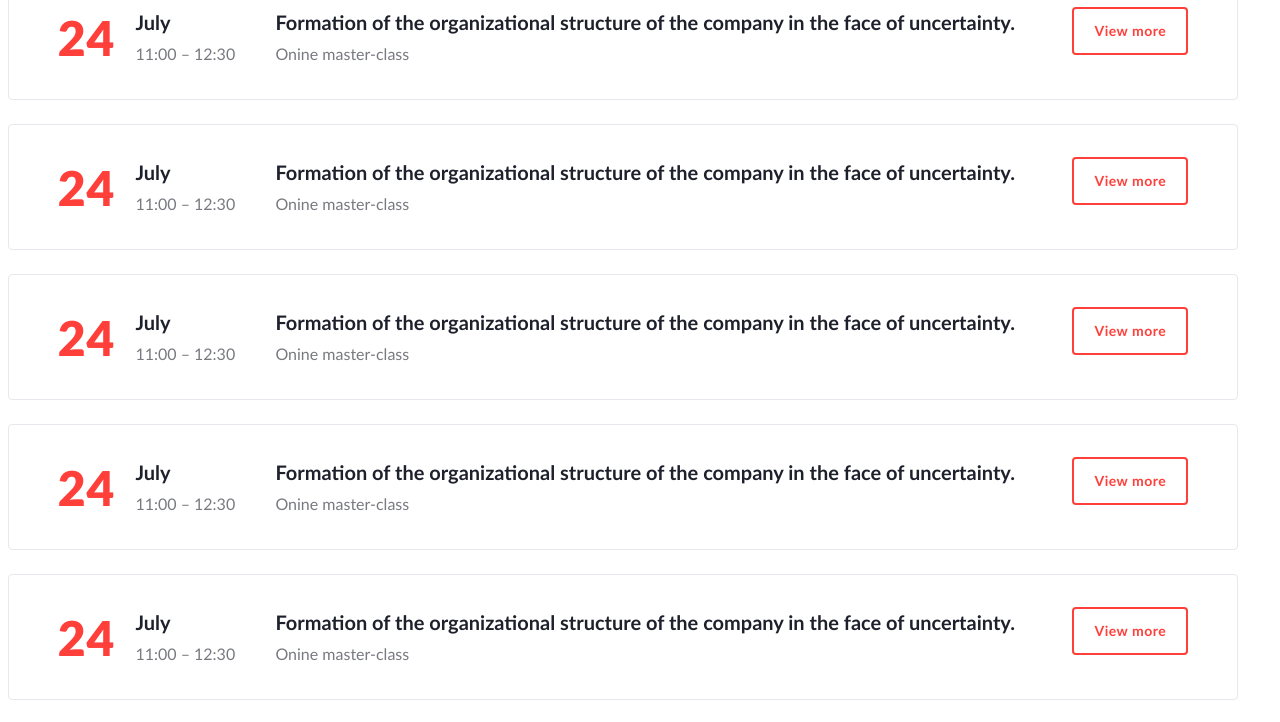
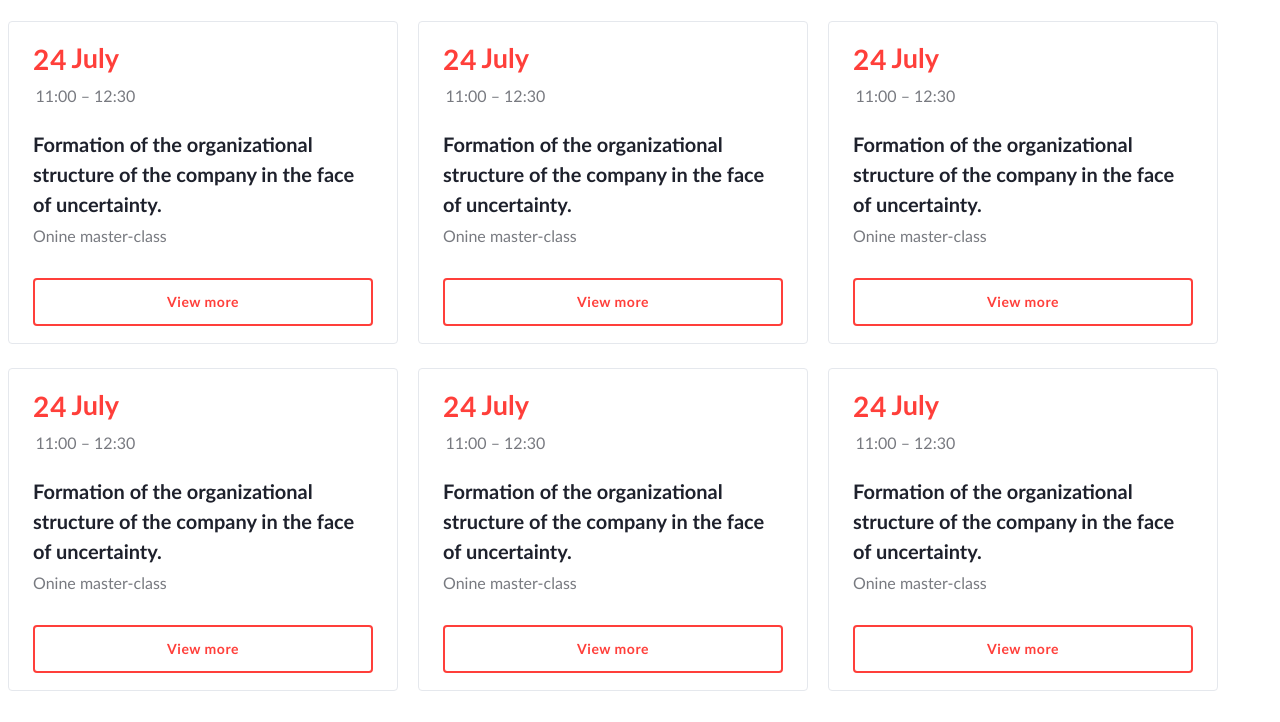
Before and after one commit to hondahotai/CreateX_school, a website: page src/events.html in a window 1280 px wide. Shown: the part 734-1456 px from the top of the page. Drawn offline with Linux system fonts and the light colour scheme.

Commit message:
events grid view

```diff
--- a/src/events.html
+++ b/src/events.html
@@ -88,7 +88,7 @@
                 </div>
             </form>
 
-            <div class="events__wrapper">
+            <div class="events__wrapper events__wrapper_grid">
                 <div class="event__item event__item_second">
                     <div class="event__date">
                         <div class="event__day">05</div>
--- a/src/sass/blocks/_events-page.scss
+++ b/src/sass/blocks/_events-page.scss
@@ -87,6 +87,71 @@
 .events__wrapper {
   flex-shrink: 0;
   padding: 60px 0;
+  &_grid {
+    display: grid;
+    width: 1230px;
+    grid-template-columns: repeat(3, 1fr);
+    div.event__item {
+      display: flex;
+      width: 390px;
+      height: 323px;
+      padding: 24px;
+      flex-direction: column;
+      justify-content: center;
+      align-items: flex-start;
+      flex-shrink: 0;
+      gap: 0;
+      .event__date {
+        display: flex;
+        align-items: flex-start;
+        gap: 4px;
+        padding-bottom: 20px;
+        .event__day {
+          color: var(--primary, #FF3F3A);
+          font-size: 28px;
+          font-style: normal;
+          font-weight: 700;
+          line-height: 150%; /* 42px */
+        }
+        .event__time {
+          color: var(--gray-700, #787A80);
+          font-size: 16px;
+          font-style: normal;
+          font-weight: 400;
+          line-height: 160%; /* 25.6px */
+          .event__week {
+            font-size: 27px;
+            color: var(--primary, #FF3F3A);
+          }
+          .event__clock {
+            position: relative;
+            left: -36px;
+          }
+        }
+      }
+      .event__text {
+        width: 342px;
+        font-size: 18px;
+        font-style: normal;
+        font-weight: 700;
+        line-height: 150%; /* 27px */
+        padding-bottom: 30px;
+        .event__title {
+          width: 342px;
+        }
+        .event__subtitle {
+          color: var(--gray-700, #787A80);
+          font-size: 16px;
+          font-style: normal;
+          font-weight: 400;
+          line-height: 160%; /* 25.6px */
+        }
+      }
+      button {
+        width: 100%;
+      }
+    }
+  }
   div.event__item {
     border-radius: 4px;
     border: 1px solid var(--gray-300, #E5E8ED);
```
Also changed, not shown: src/css/style.css, 1 other file.
